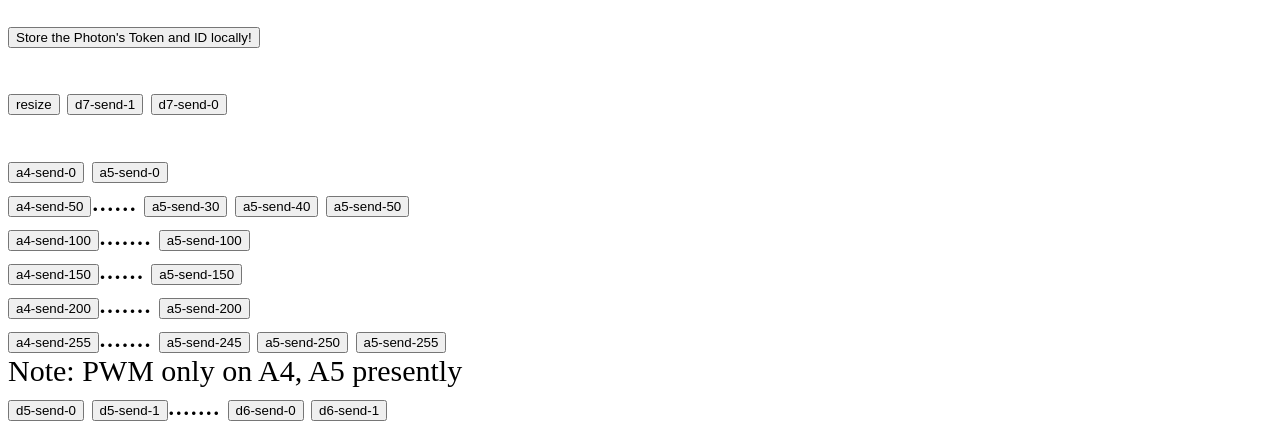
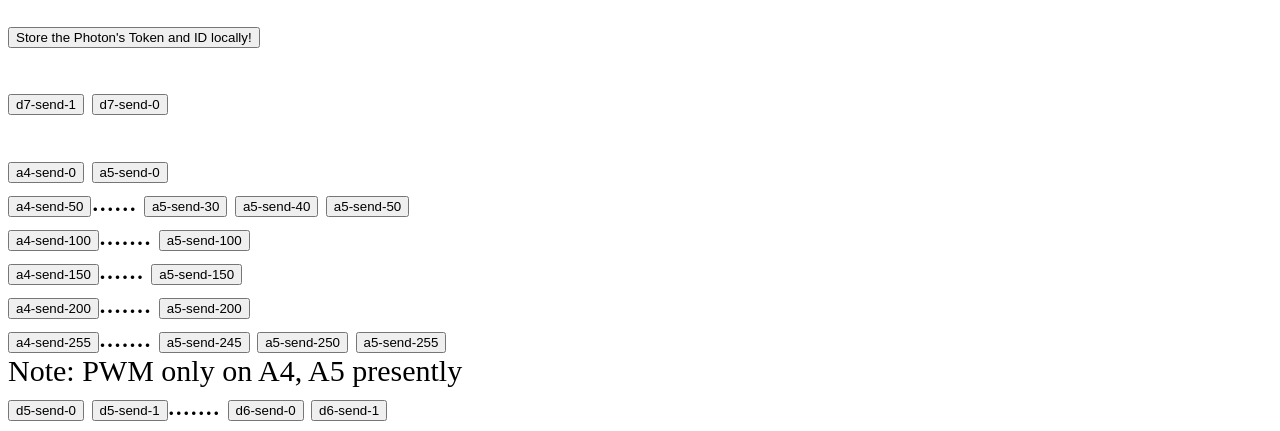
Before and after one commit to hpssjellis/t1a01-app-jer, a plain HTML site: page rove.html in a window 1280 px wide. Shown: the part 356-787 px from the top of the page. Drawn offline with Linux system fonts and the light colour scheme.

Commit message:
Update rove.html

```diff
--- a/rove.html
+++ b/rove.html
@@ -161,22 +161,13 @@ Get this from the settings area when logged into <a href="http://spark.io">http:
 <br><br>
 
 
-<input type=button value=resize onclick="
-var buttons = document.getElementsByTagName('button'),
-    i = 0;
-for (; i < buttons.length; i++) {
-     buttons[i].width = '30%'; //Or any other value
-        buttons[i].font-size: 150%;
-}
-">
 
 
 
 
 
 
-
-<input type="button" value="d7-send-1" onClick="{
+<input type="button" style="width=100%" value="d7-send-1" onClick="{
     sendToSpark('d7-send-1')
 }">
 
```
